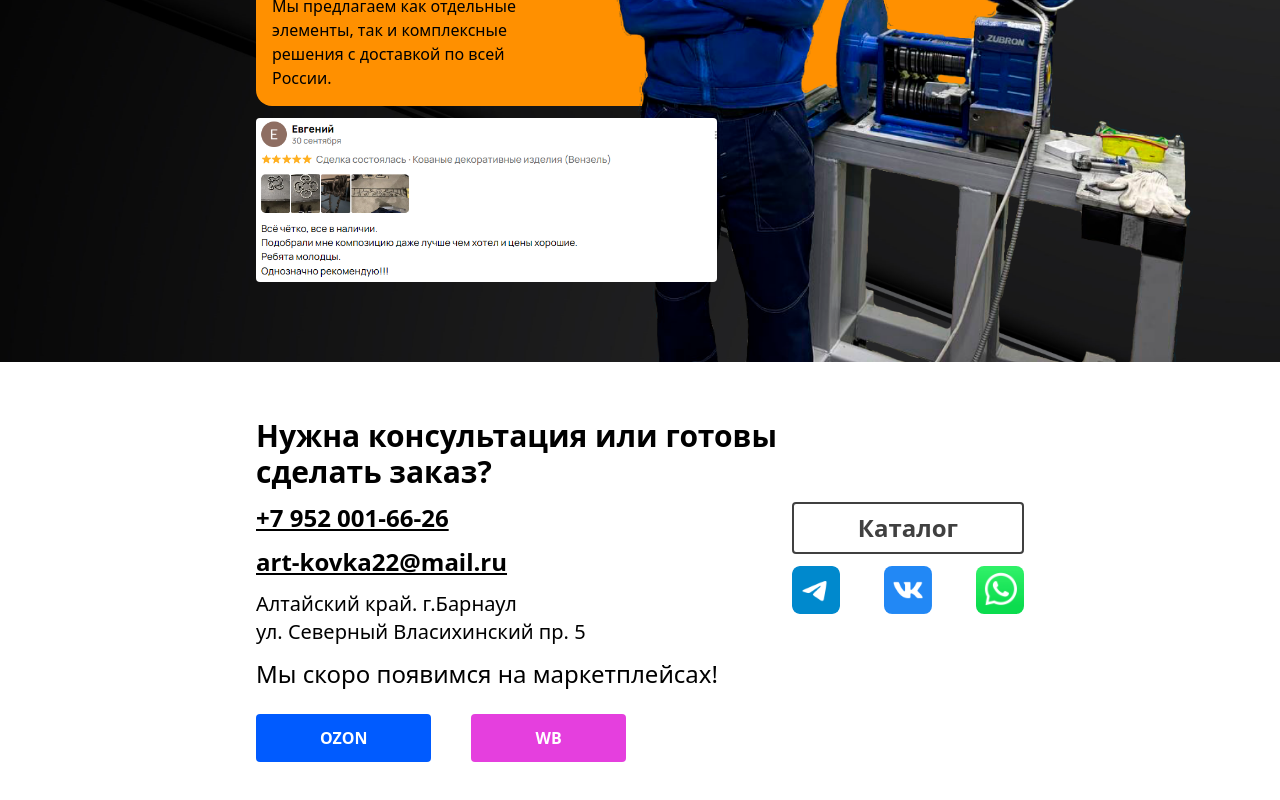
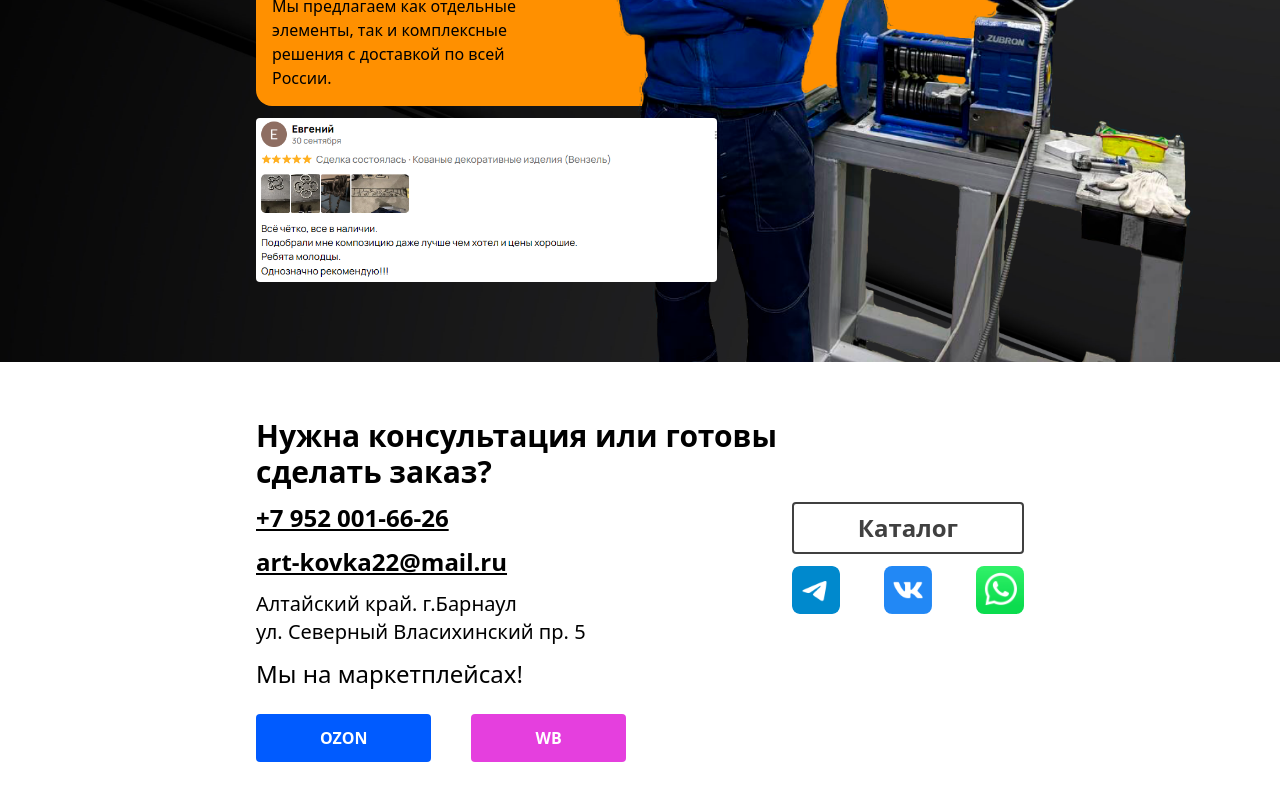
Before and after one commit to Igor-hub-it/kovka-landing, a Nuxt app: page / in a window 1280 px wide. Shown: the part 4012-4812 px from the top of the page. Built offline with nearby package versions, Linux system fonts and the light colour scheme.

Commit message:
фикс текстовки

```diff
--- a/components/Footer.vue
+++ b/components/Footer.vue
@@ -27,7 +27,7 @@
                 </div>
             </div>
             <div class="">
-                <p class="text-2xl font-medium">Мы скоро появимся на маркетплейсах!</p>
+                <p class="text-2xl font-medium">Мы на маркетплейсах!</p>
                 <div class="mt-6 flex flex-col lg:flex-row gap-3 lg:gap-10">
                     <a href="https://www.ozon.ru/seller/art-kovka-2865165/?miniapp=seller_2865165">
                         <div class="h-6 w-full lg:w-fit px-16 py-6 flex justify-center items-center cursor-pointer rounded bg-[#005BFF] text-white font-bold">
```
